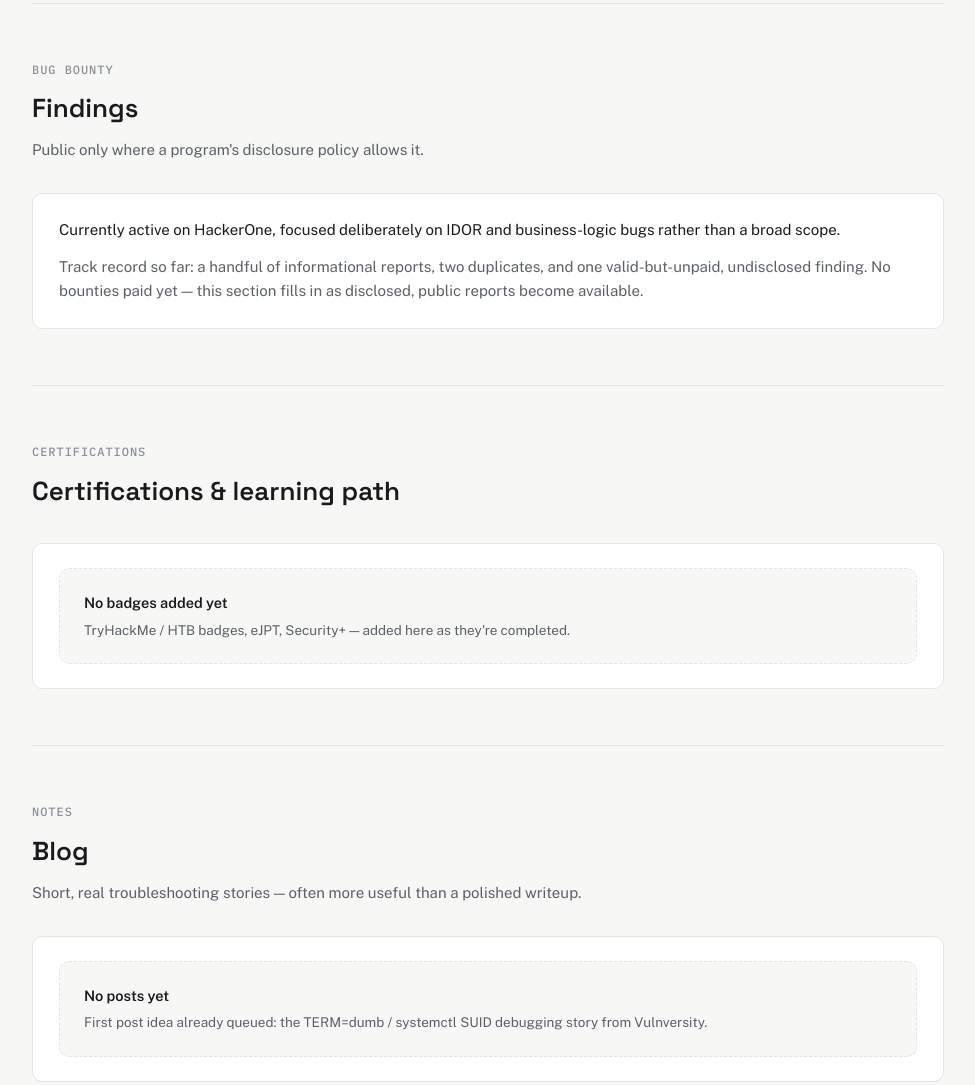
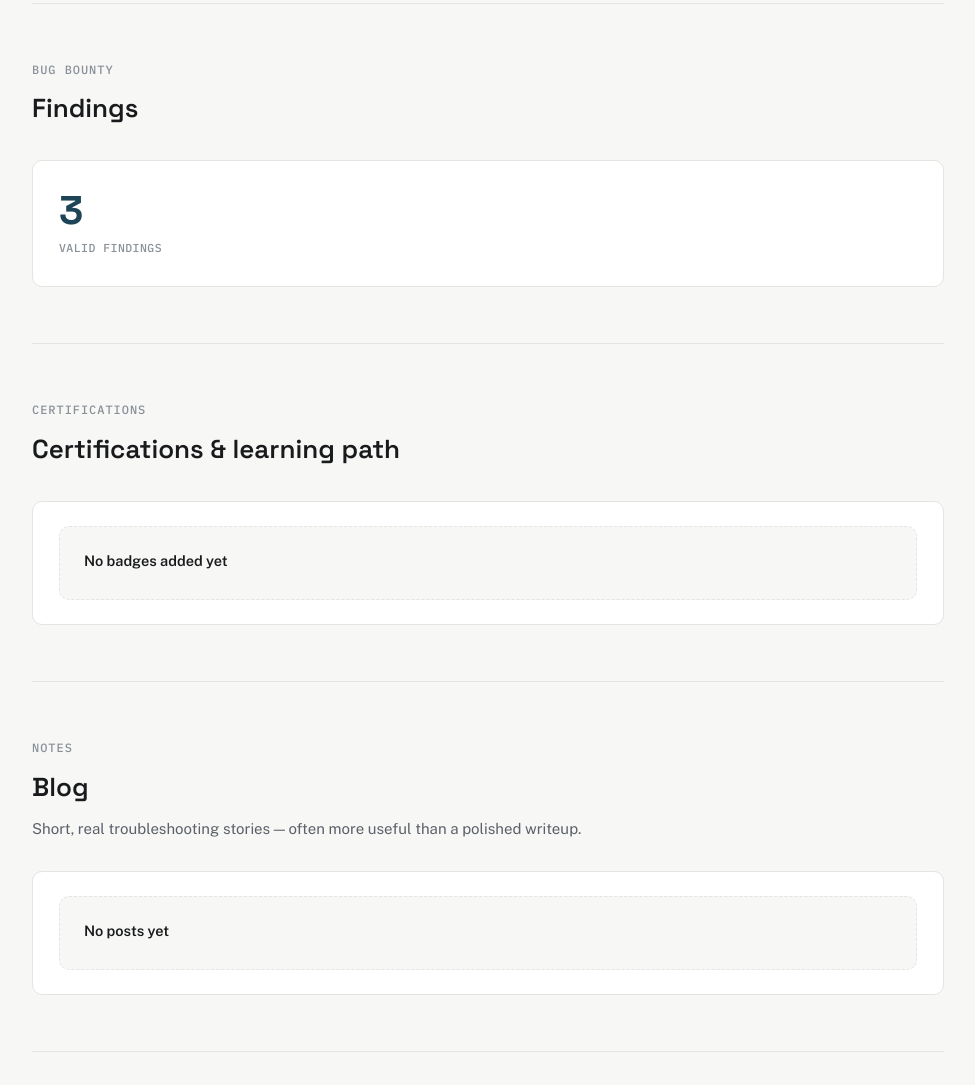
Before and after one commit to MaxDev001101/Portfolio-Website, a plain HTML site: page index.html in a window 1280 px wide. Shown: the part 1508-2593 px from the top of the page, without its empty margins (152-1127 px from the left). Drawn offline with nearby package versions, Linux system fonts and the light colour scheme.

Commit message:
Update bug bounty stats, trim empty states, update contact

```diff
--- a/index.html
+++ b/index.html
@@ -176,7 +176,16 @@
   .card p:last-child{margin-bottom:0;}
   .card p.soft{color:var(--text-soft);}
 
-
+  /* Stats */
+  .stats-row{display:flex; gap:36px; margin:6px 0 4px 0; flex-wrap:wrap;}
+  .stat{min-width:90px;}
+  .stat-num{
+    font-family:var(--head); font-weight:700; font-size:40px; color:var(--accent-text); line-height:1;
+  }
+  .stat-label{
+    font-family:var(--mono); font-size:11.5px; color:var(--text-faint);
+    text-transform:uppercase; letter-spacing:0.04em; margin-top:8px;
+  }
 
   .tag-row{display:flex; flex-wrap:wrap; gap:8px; margin-top:14px;}
   .tag{
@@ -321,11 +330,14 @@
       <div class="section-head">
         <span class="section-label">Bug Bounty</span>
         <h2 class="section-title">Findings</h2>
-        <p class="section-desc">Public only where a program's disclosure policy allows it.</p>
       </div>
       <div class="card">
-        <p>Currently active on HackerOne, focused deliberately on IDOR and business-logic bugs rather than a broad scope.</p>
-        <p class="soft">Track record so far: a handful of informational reports, two duplicates, and one valid-but-unpaid, undisclosed finding. No bounties paid yet — this section fills in as disclosed, public reports become available.</p>
+        <div class="stats-row">
+          <div class="stat">
+            <div class="stat-num">3</div>
+            <div class="stat-label">Valid findings</div>
+          </div>
+        </div>
       </div>
     </section>
 
@@ -338,7 +350,6 @@
       <div class="card">
         <div class="empty-state">
           <div class="head">No badges added yet</div>
-          <div class="sub">TryHackMe / HTB badges, eJPT, Security+ — added here as they're completed.</div>
         </div>
       </div>
     </section>
@@ -353,7 +364,6 @@
       <div class="card">
         <div class="empty-state">
           <div class="head">No posts yet</div>
-          <div class="sub">First post idea already queued: the TERM=dumb / systemctl SUID debugging story from Vulnversity.</div>
         </div>
       </div>
     </section>
@@ -367,7 +377,6 @@
       <div class="card">
         <div class="empty-state">
           <div class="head">Nothing published yet</div>
-          <div class="sub">Small recon scripts, wordlists, and Burp configs will be added here as they're built.</div>
         </div>
       </div>
     </section>
@@ -377,19 +386,15 @@
       <div class="section-head">
         <span class="section-label">Contact</span>
         <h2 class="section-title">Get in touch</h2>
-        <p class="section-desc">Fill in your real links before publishing.</p>
       </div>
+      <div class="contact-grid">
         <div class="contact-card">
           <div class="label">LinkedIn</div>
           <a href="https://linkedin.com/in/YOUR-USERNAME" target="_blank" rel="noopener">linkedin.com/in/YOUR-USERNAME</a>
         </div>
         <div class="contact-card">
-          <div class="label">HackerOne</div>
-          <a href="https://hackerone.com/YOUR-USERNAME" target="_blank" rel="noopener">hackerone.com/YOUR-USERNAME</a>
-        </div>
-        <div class="contact-card">
           <div class="label">Email</div>
-          <a href="mailto:you@kalikote.com.np"></a>
+          <a href="mailto:YOUR-EMAIL@example.com">YOUR-EMAIL@example.com</a>
         </div>
       </div>
     </section>
```
